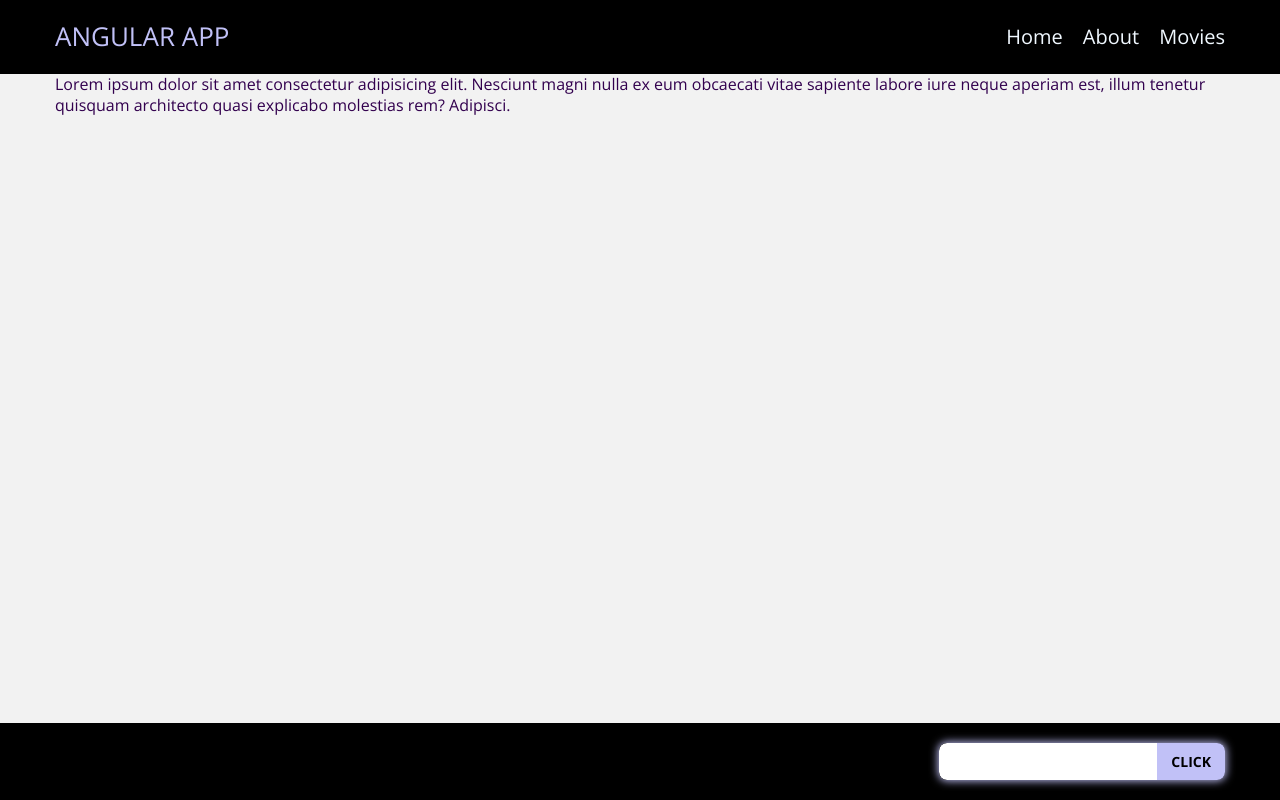
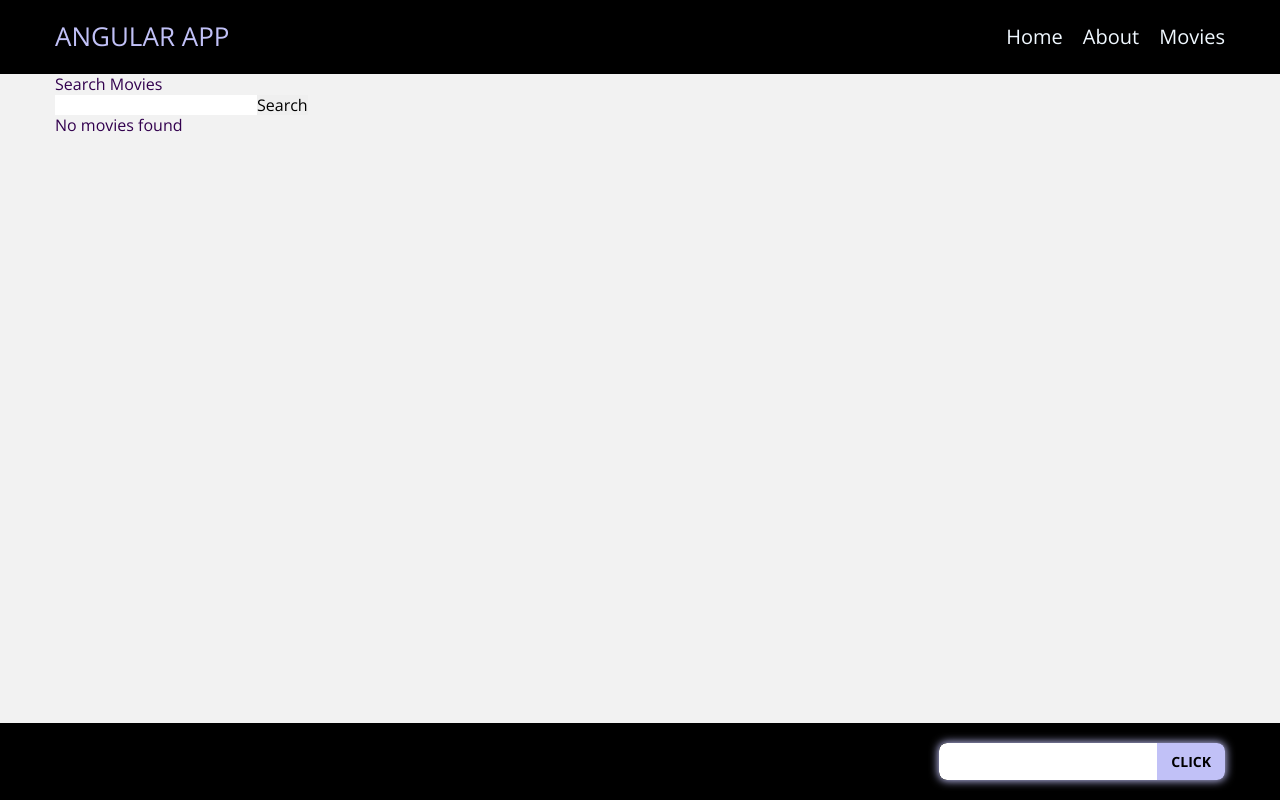
Before and after one commit to Grinch3214/learn-angular, an Angular app: page /movies in a window 1280 px wide. Built offline with nearby package versions, Linux system fonts and the light colour scheme.

Commit message:
Update ts movies component, use signals

```diff
--- a/src/app/app.config.ts
+++ b/src/app/app.config.ts
@@ -1,13 +1,21 @@
-import { ApplicationConfig, provideBrowserGlobalErrorListeners, provideZonelessChangeDetection } from '@angular/core';
+import {
+  ApplicationConfig,
+  provideBrowserGlobalErrorListeners,
+  provideZonelessChangeDetection,
+} from '@angular/core';
 import { provideRouter } from '@angular/router';
 
 import { routes } from './app.routes';
 import { provideClientHydration, withEventReplay } from '@angular/platform-browser';
 
+import { provideHttpClient } from '@angular/common/http';
+
 export const appConfig: ApplicationConfig = {
   providers: [
     provideBrowserGlobalErrorListeners(),
     provideZonelessChangeDetection(),
-    provideRouter(routes), provideClientHydration(withEventReplay())
-  ]
+    provideRouter(routes),
+    provideClientHydration(withEventReplay()),
+    provideHttpClient(),
+  ],
 };
--- a/src/app/pages/movies/movies.html
+++ b/src/app/pages/movies/movies.html
@@ -1,7 +1,18 @@
 <section class="movies">
 	<div class="container">
-		Lorem ipsum dolor sit amet consectetur adipisicing elit. Nesciunt magni nulla ex eum obcaecati
-		vitae sapiente labore iure neque aperiam est, illum tenetur quisquam architecto quasi explicabo
-		molestias rem? Adipisci.
+		<h2 class="movies__title">Search Movies</h2>
+
+		<input type="text" [(ngModel)]="searchTitle" />
+		<button (click)="search()">Search</button>
+
+		@if (errorMessage()) {
+		<p>{{ errorMessage() }}</p>
+		}
+
+		@for (movie of movies(); track movie.imdbID) {
+		<div>{{ movie.Title }}</div>
+		} @empty {
+		<p>No movies found</p>
+		}
 	</div>
 </section>
--- a/src/app/pages/movies/movies.ts
+++ b/src/app/pages/movies/movies.ts
@@ -1,11 +1,39 @@
-import { Component } from '@angular/core';
+import { Component, signal } from '@angular/core';
+import { FormsModule } from '@angular/forms';
+import { MoviesService } from '../../services/movies';
+import { CommonModule } from '@angular/common';
 
 @Component({
   selector: 'app-movies',
-  imports: [],
+  imports: [CommonModule, FormsModule],
   templateUrl: './movies.html',
   styleUrl: './movies.scss',
 })
 export class Movies {
+  constructor(private movieService: MoviesService) {}
 
+  searchTitle = signal('');
+  movies = signal<any[]>([]);
+  errorMessage = signal('');
+
+  search() {
+    const title = this.searchTitle();
+    if (!title.trim()) return;
+
+    this.movieService.searchMovies(title).subscribe({
+      next: (response) => {
+        if (response.Search) {
+          this.movies.set(response.Search);
+          this.errorMessage.set('');
+        } else {
+          this.movies.set([]);
+          this.errorMessage.set(response.Error || 'No results');
+        }
+      },
+      error: () => {
+        this.errorMessage.set('Error fetching movies');
+        this.movies.set([]);
+      },
+    });
+  }
 }
--- a/src/app/services/movies.ts
+++ b/src/app/services/movies.ts
@@ -6,13 +6,13 @@ import { Observable } from 'rxjs';
 @Injectable({
   providedIn: 'root',
 })
-export class Movies {
+export class MoviesService {
   private apiUrl: string = environment.omdbApiUrl;
   private apiKey: string = environment.omdbApiKey;
 
   constructor(private https: HttpClient) {}
 
   searchMovies(title: string): Observable<any> {
-    return this.https.get<any>(`${this.apiUrl}?=${title}&apikey=${this.apiKey}`);
+    return this.https.get<any>(`${this.apiUrl}?s=${title}&apikey=${this.apiKey}`);
   }
 }
```
